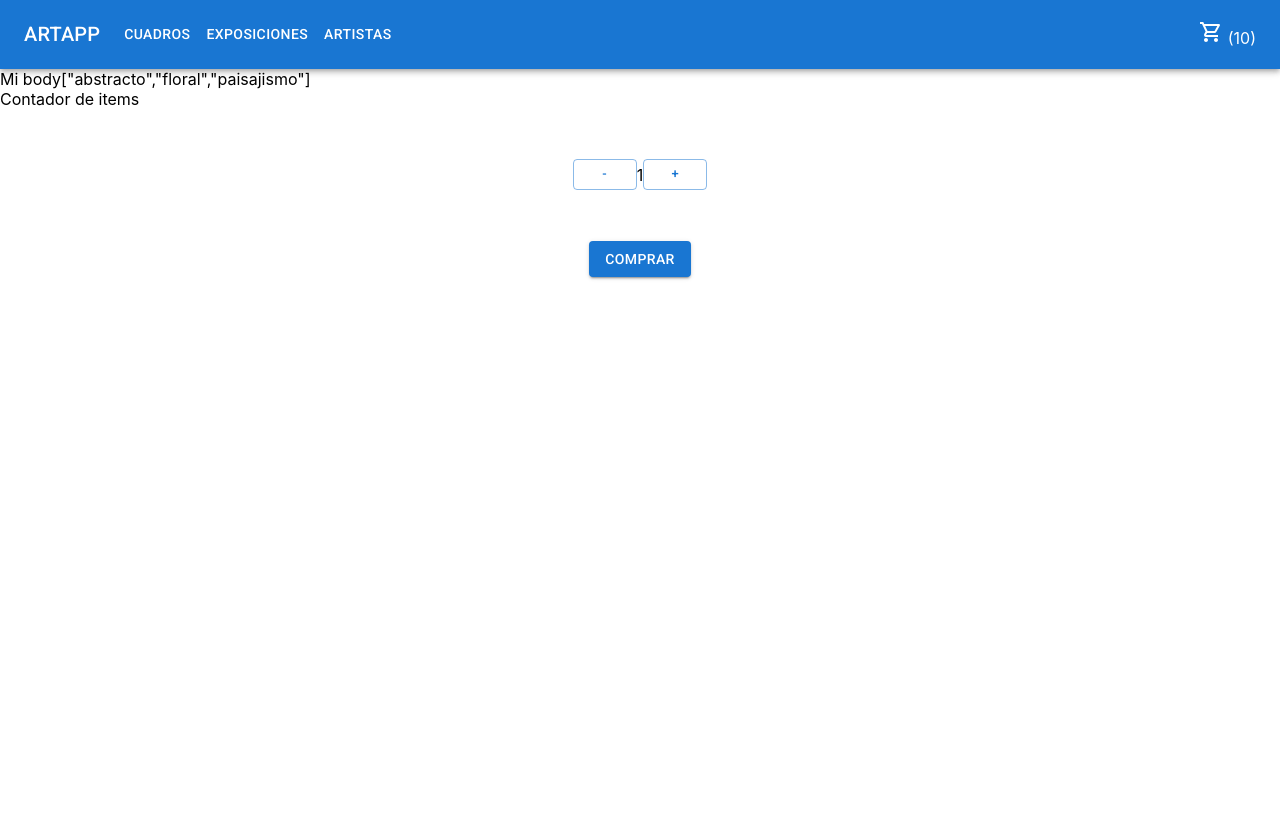
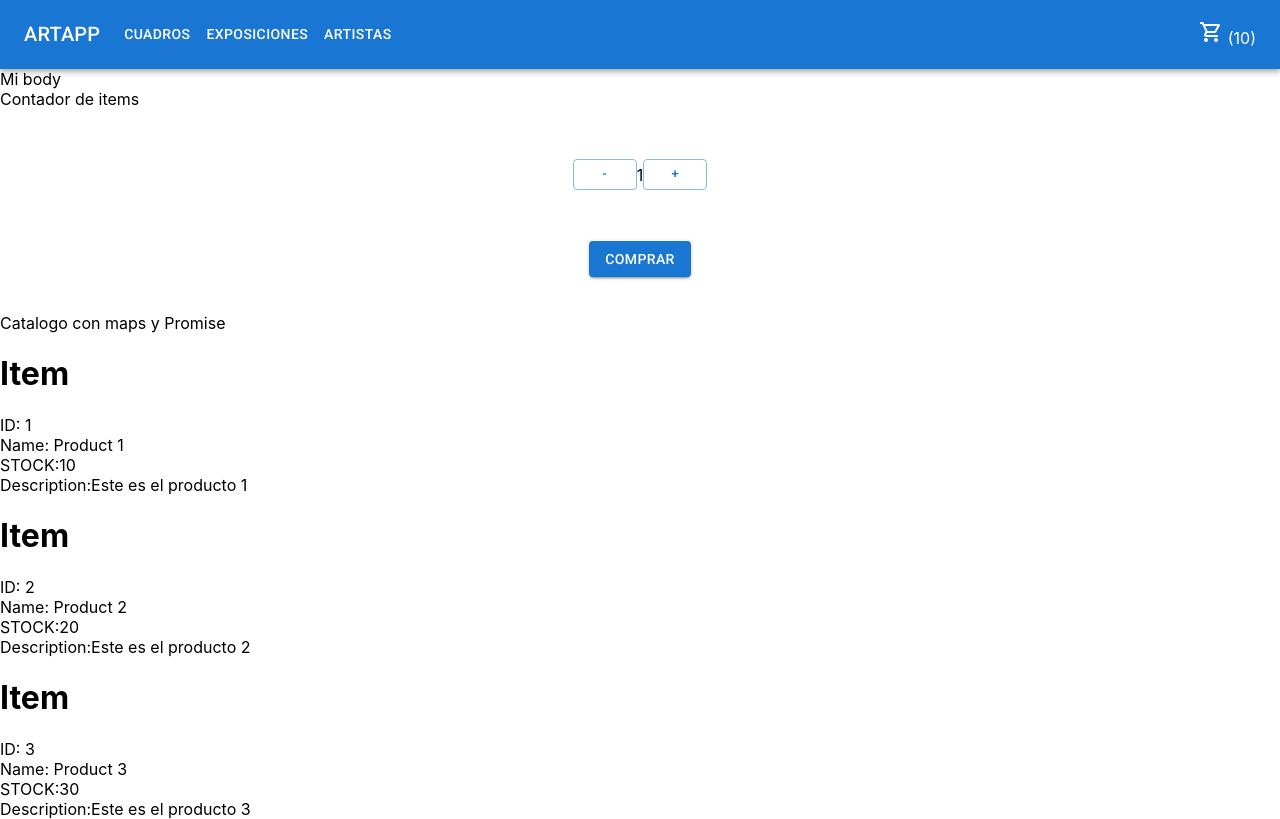
Before and after one commit to antopernuzzi/miapp, a React (Create React App) app: page / in a window 1280 px wide. Built offline with nearby package versions, Linux system fonts and the light colour scheme.

Commit message:
catalogo map y promise

```diff
--- a/src/App.js
+++ b/src/App.js
@@ -3,6 +3,7 @@ import './App.css';
 import React from 'react';
 import NavBar from './Components/NavBar';
 import MainContainer from './Components/MainContainer';
+import Item from './Components/Item';
 
 function App() {
 
@@ -12,6 +13,7 @@ function App() {
     <NavBar/>
     <MainContainer/>
 
+
     </>
   );
 }
--- /dev/null
+++ b/src/Components/Item.jsx
@@ -0,0 +1,16 @@
+import * as React from 'react';
+export default function Item({prod}){
+    return(
+        <>
+        <h1>Item</h1>
+        <div>
+            <div>ID: {prod.id}</div>
+            <div>
+                <div>Name: {prod.name}</div>
+                <div>STOCK:{prod.stock}</div>
+                <div>Description:{prod.description}</div>
+            </div>
+        </div>
+        </>
+    );
+}
--- a/src/Components/ItemCount.jsx
+++ b/src/Components/ItemCount.jsx
@@ -1,5 +1,5 @@
 import * as React from "react";
-import { useState } from "react";
+import { useState, useEffect} from "react";
 import Button from "@mui/material/Button";
 import Box from "@mui/material/Box";
 import Grid from "@mui/material/Grid";
@@ -26,6 +26,9 @@ export default function ItemCount({ initial, stock }) {
   function onAdd() {
     alert("Genial! agregaste " + count + " items al carrito.");
   }
+  //use effect es un hook que se ejecuta cuando el componente se monta  o se actualiza      //
+  useEffect(() => {console.log("Total: "+ count) }, [count]);
+
 
   return (
     <>
--- /dev/null
+++ b/src/Components/ItemList.jsx
@@ -0,0 +1,14 @@
+import Item from "./Item";
+
+
+const ItemList = ({ prods }) => {
+  return (
+    <div className="ItemList">
+      {prods.map((prod) => (
+        <Item key={prod.id} prod={prod} />
+      ))}
+    </div>
+  );
+};
+
+export default ItemList;
--- a/src/Components/ItemListContainer.jsx
+++ b/src/Components/ItemListContainer.jsx
@@ -1,14 +1,44 @@
 
 import * as React from 'react';
 import ItemCount from './ItemCount';
+import { useEffect , useState} from 'react';
+import ItemList from './ItemList';
+
 
 
 export default function ItemListContainer({listProducts}){
 
+    const [products, setProducts]=useState([]); //quiero que cuando algo cambie se renderice
+
+    useEffect(() => {
+        const promesa = new Promise((resolve, reject) => {
+            //Esto se puede o no ejectutar en el futuro
+            setTimeout(() => {
+                resolve(listProducts) //aca lo marca como resuelto despues de 2 segundos
+            }, 2000)
+            //reject(null)
+        })
+
+
+            //Si se resolvio entonces con then hago lo que quiero
+            promesa
+            .then((res) => {
+                console.log('ejecuto la promesa' );
+                setProducts(res); //actualiza los productos con lo que resolvio en la promesa
+            })
+            .catch((err) => {
+                console.log('Ha ocurrido un error ');
+            }  )
+
+    }, [])
+
     return(
         <>
-        {JSON.stringify(listProducts)}
+        {/* {JSON.stringify(listProducts)} */}
         <ItemCount initial={1} stock={10}/>
+        <br/>
+        <p> Catalogo con maps  y Promise </p>
+        <ItemList prods={products} />
         </>
     );
 
--- a/src/Components/MainContainer.jsx
+++ b/src/Components/MainContainer.jsx
@@ -4,11 +4,18 @@ import ItemListContainer from './ItemListContainer';
 
 
 export default function MainContainer (){
-   const listPaintings=["abstracto","floral","paisajismo" ];
+
+   const products = [
+    {id: 1,name: "Product 1", description: "Este es el producto 1",stock: 10},
+
+    { id: 2, name: "Product 2", description: "Este es el producto 2", stock: 20 },
+
+    { id: 3, name: "Product 3", description: "Este es el producto 3", stock: 30 },
+  ];
     return(
         <>
         Mi body
-        <ItemListContainer listProducts={listPaintings}/>
+        <ItemListContainer listProducts={products}/>
         </>
     );
 
```
